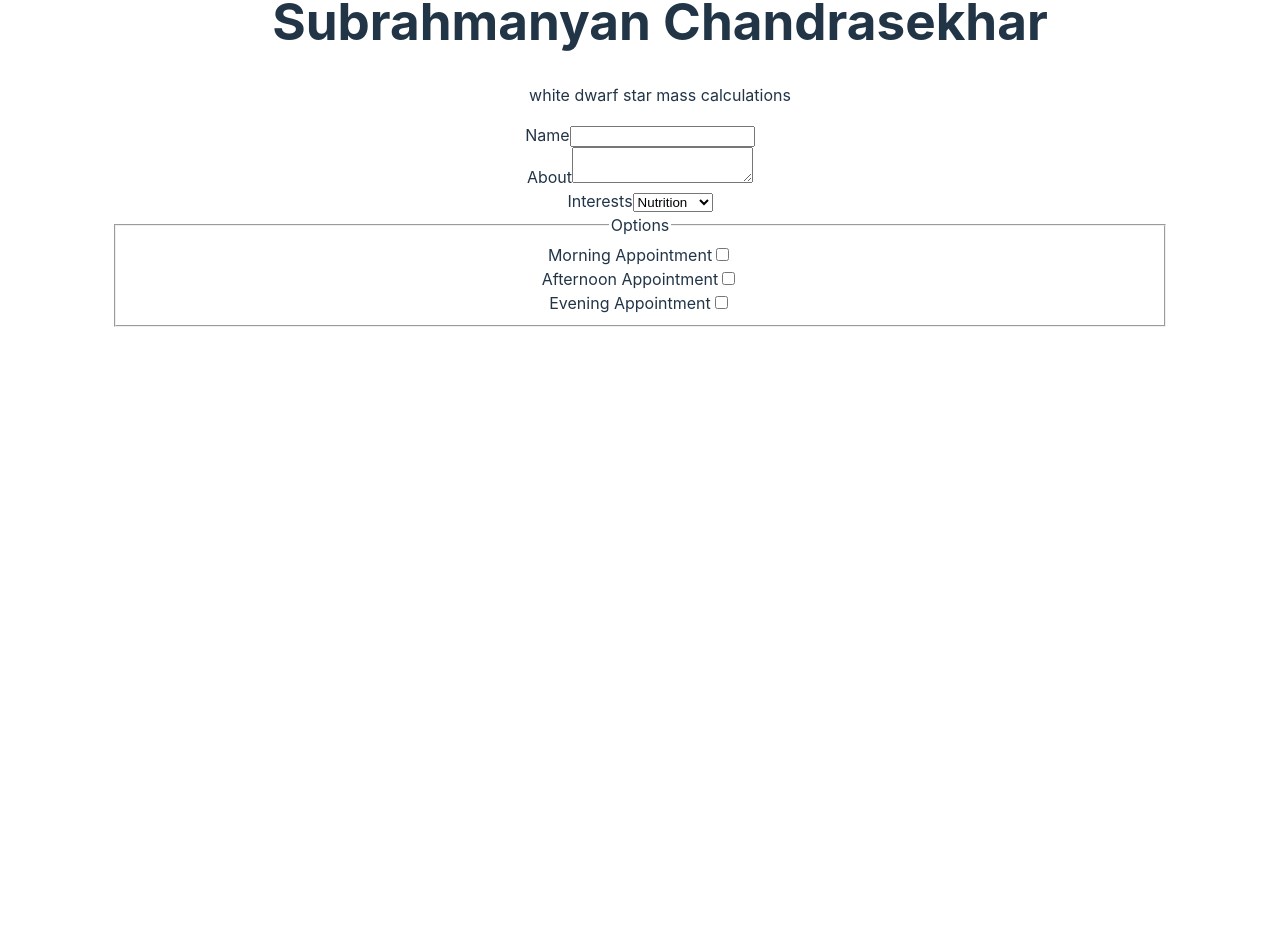
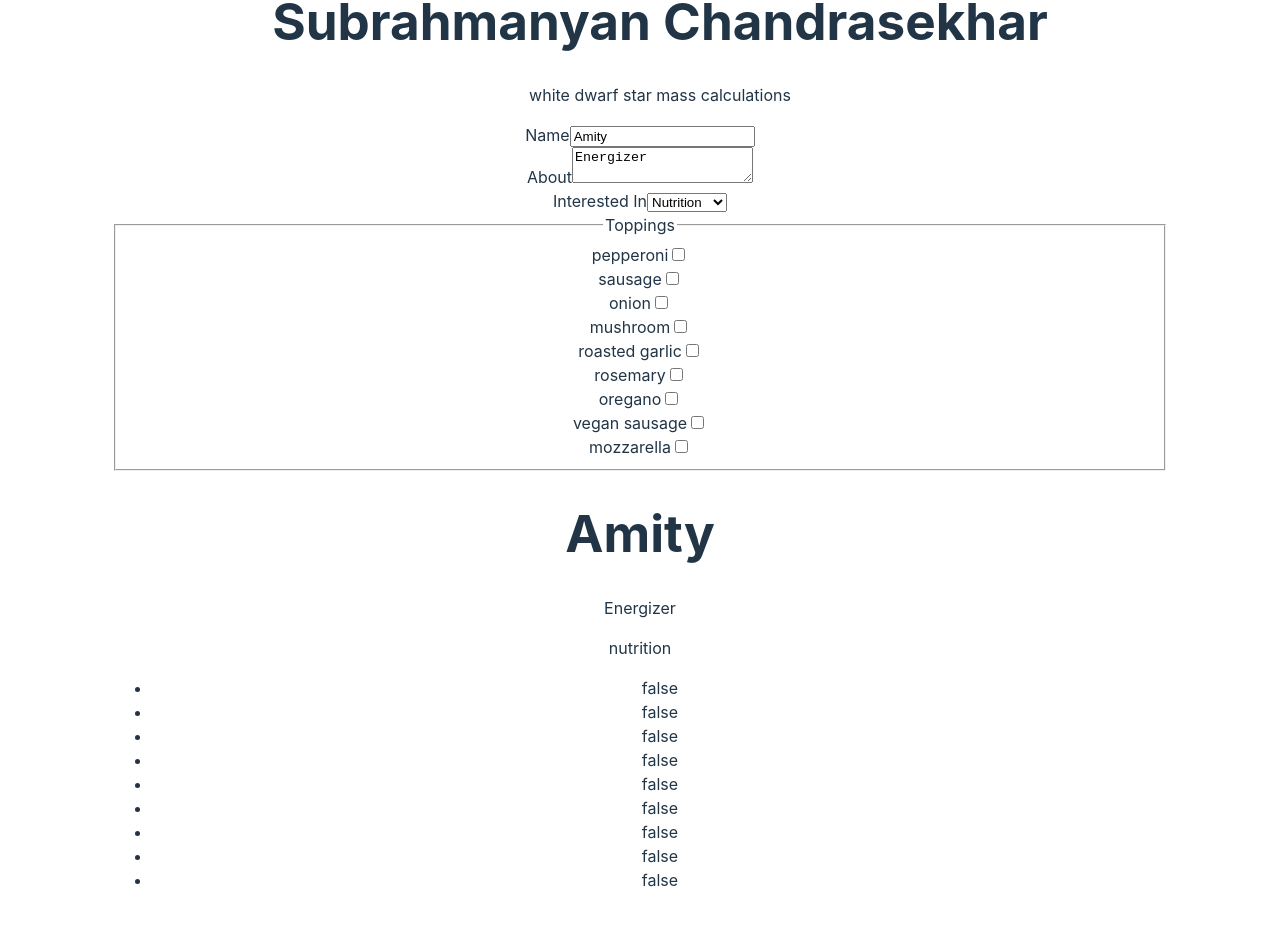
Before and after one commit to connorwarme/rtrain, a React (Vite) app: page / in a window 1280 px wide. Shown: the part 2100-3026 px from the top of the page. Before the commit the page ends 2459 px from the top, so only its background shows below. Built offline with nearby package versions, Linux system fonts and the light colour scheme.

Commit message:
Work on implementing multiple checkboxes as controlled inputs

```diff
--- a/src/Form.jsx
+++ b/src/Form.jsx
@@ -1,44 +1,95 @@
-const Form = () => {
+import { useState } from "react";
+
+export default function Form () {
+  const [person, setPerson] = useState({
+    name: 'Amity',
+    about: 'Energizer',
+    interests: 'nutrition',
+    options: [],
+  })
+  const [checkedState, setCheckedState] = useState(new Array(9).fill(false))
+
+  const handleChange = (e) => {
+    setPerson({
+      ...person,
+      [e.target.name]: e.target.value
+    })
+  }
+
+  const toppings = ['pepperoni', 'sausage', 'onion', 'mushroom', 'roasted garlic', 'rosemary', 'oregano', 'vegan sausage', 'mozzarella']
+  const handleOnChange = (position) => {
+    const updatedCheckedState = checkedState.map((item, index) =>
+      index === position ? !item : item
+    );
+    setCheckedState(updatedCheckedState)
+  }
+
   return (
     <>
       <form>
         <div>
           <label>Name</label>
-          <input type="text" />
+          <input type="text" name="name" value={person.name} onChange={handleChange} />
         </div>
         <div>
           <label>About</label>
-          <textarea />
+          <textarea name="about" value={person.about} onChange={handleChange} />
         </div>
         <div>
-          <label>Interests</label>
-          <select name="" id="">
+          <label>Interested In</label>
+          <select name="interests" value={person.interests} onChange={handleChange} >
             <option value="nutrition">Nutrition</option>
             <option value="longevity">Longevity</option>
             <option value="genetics">Genetics</option>
-            <option value="labs">labs</option>
+            <option value="labs">Labs</option>
           </select>
         </div>
-        <div>
+        {/* <div>
           <fieldset>
             <legend>Options</legend>
             <div>
               <label>Morning Appointment</label>
-              <input type="checkbox" name="morning" />
+              <input type="checkbox" id="morning" name="appt" />
             </div>
             <div>
               <label>Afternoon Appointment</label>
-              <input type="checkbox" name="afternoon" />
+              <input type="checkbox" id="afternoon" name="appt" />
             </div>
             <div>
               <label>Evening Appointment</label>
-              <input type="checkbox" name="evening" />
+              <input type="checkbox" id="evening" name="appt" />
             </div>
+          </fieldset>
+        </div> */}
+        <div>
+          <fieldset>
+            <legend>Toppings</legend>
+            { toppings.map((topping, index) => {
+              return (
+                <div key={index}>
+                  <label>{topping}</label>
+                  <input
+                    type="checkbox"
+                    id={`custom-checkbox-${index}`}
+                    name={topping}
+                    value={topping}
+                    checked={checkedState[index]}
+                    onChange={() => handleOnChange(index)}
+                  />
+                </div>
+              )
+            })}
           </fieldset>
         </div>
       </form>
+      <div>
+        <h1>{person.name}</h1>
+        <p>{person.about}</p>
+        <p>{person.interests}</p>
+        <ul>
+        {checkedState.map((option, index) => <li key={index}>{option ? 'true' : 'false'}</li>)}
+        </ul>
+      </div>
     </>
    );
 }
-
-export default Form;
```
